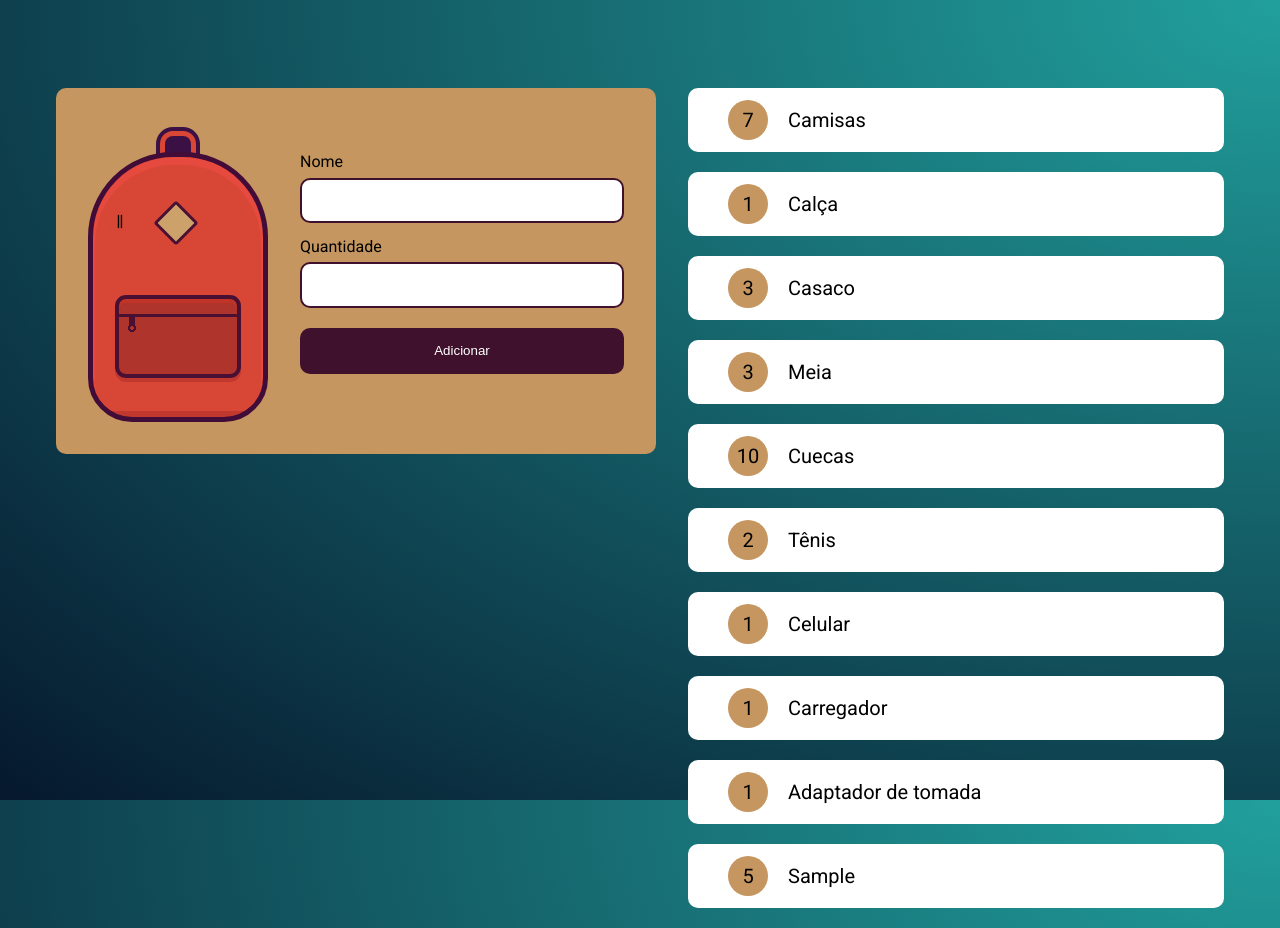
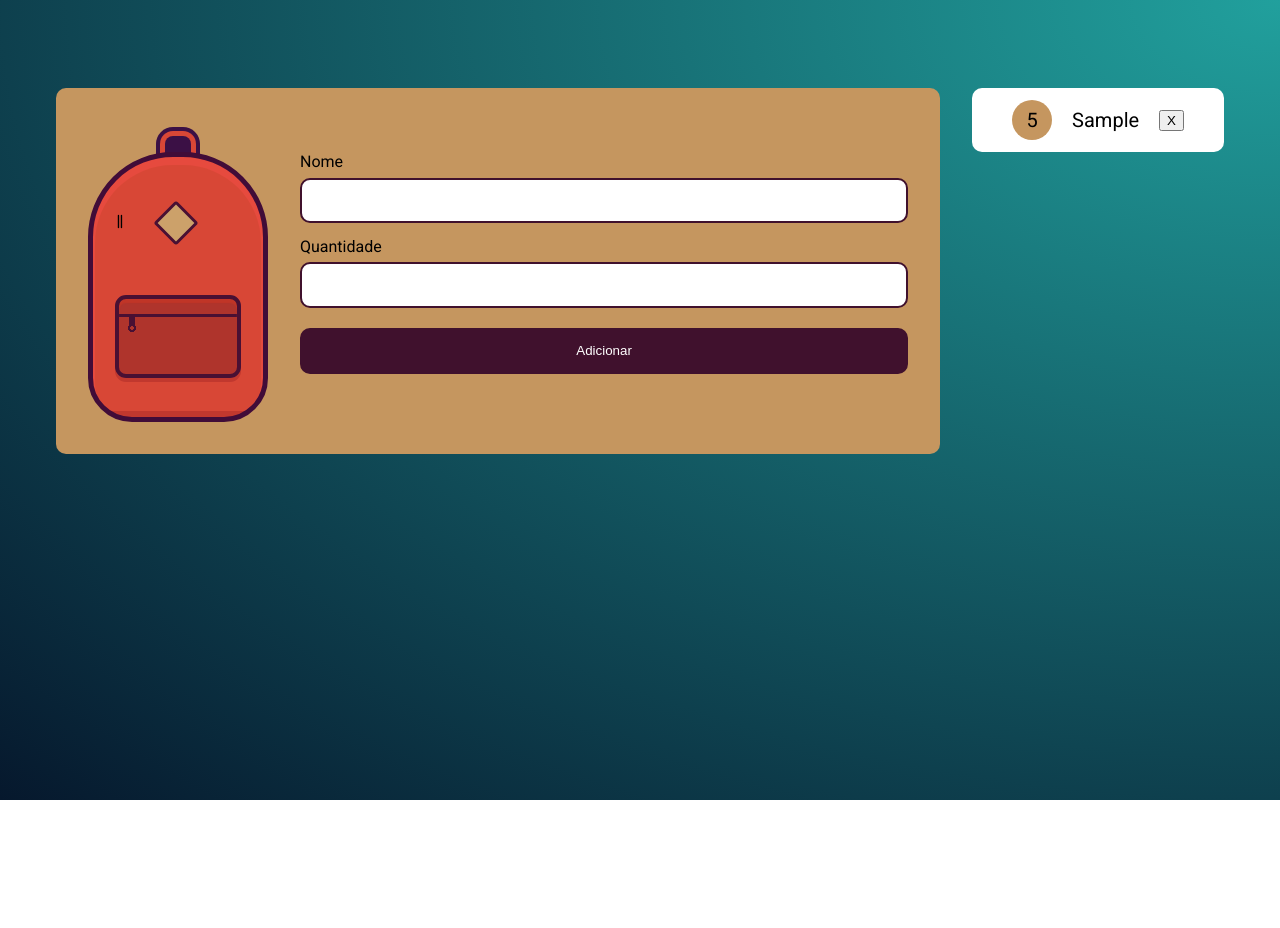
Before and after one commit to santanafx/mochila-de-viagem, a plain HTML site: page index.html in a window 1280 px wide. Both pictures are taken after typing "Sample", "5" into the empty fields and a click on the input "Adicionar". After the commit the page ends 800 px from the top, so only its background shows below. Drawn offline with Linux system fonts and the light colour scheme.

Commit message:
Projeto final

```diff
--- a/index.html
+++ b/index.html
@@ -18,27 +18,18 @@
         <div class="principal">
             <div class="mochila"></div>
             <form action="" class="adicionar" id="novoItem">
-                <label for="item">Nome</label>
+                <label for="nome">Nome</label>
                 <input type="text" name="nome" id="nome">
-                <label for="item">Quantidade</label>
+                <label for="quantidade">Quantidade</label>
                 <input type="number" name="quantidade" id="quantidade">
-                <input type="submit" value="Adicionar" class="cadastrar">
+                <input type="submit" value="Adicionar" class="cadastrar" id="cadastrar">
             </form>
         </div>
 
-        <ul class="lista" id="lista">
-            <li class="item"><strong>7</strong>Camisas</li>
-            <li class="item"><strong>1</strong>Calça</li>
-            <li class="item"><strong>3</strong>Casaco</li>
-            <li class="item"><strong>3</strong>Meia</li>
-            <li class="item"><strong>10</strong>Cuecas</li>
-            <li class="item"><strong>2</strong>Tênis</li>
-            <li class="item"><strong>1</strong>Celular</li>
-            <li class="item"><strong>1</strong>Carregador</li>
-            <li class="item"><strong>1</strong>Adaptador de tomada</li>
-        </ul>
+        <ul class="lista" id="lista"></ul>
     </main>
-    <script src="./js/main.js"></script>
+
+    <script src="js/main.js"></script>
 </body>
 
 </html>
--- a/js/main.js
+++ b/js/main.js
@@ -1,61 +1,79 @@
-const form = document.getElementById("novoItem");
-const lista = document.getElementById("lista");
-const itens = JSON.parse(localStorage.getItem("itens")) || [];
+const form = document.getElementById("novoItem")
+const lista = document.getElementById("lista")
+const itens = JSON.parse(localStorage.getItem("itens")) || []
 
-console.log(itens);
-
-itens.forEach((elemento) => {
-  criaElemento(elemento);
-});
+itens.forEach( (elemento) => {
+    criaElemento(elemento)
+} )
 
 form.addEventListener("submit", (evento) => {
-  evento.preventDefault();
+    evento.preventDefault()
 
-  const nome = evento.target.elements["nome"];
-  const quantidade = evento.target.elements["quantidade"];
+    const nome = evento.target.elements['nome']
+    const quantidade = evento.target.elements['quantidade']
 
-  const existe = itens.find((elemento) => elemento.nome === nome.value); //busca todos os elementos do array itens, na posição nome e pergunta se elemento.nome é igual ao valor do nome
+    const existe = itens.find( elemento => elemento.nome === nome.value )
 
-  const itemAtual = {
-    nome: nome.value,
-    quantidade: quantidade.value,
-  };
+    const itemAtual = {
+        "nome": nome.value,
+        "quantidade": quantidade.value
+    }
 
-  if (existe) {
-    itemAtual.id = existe.id;
+    if (existe) {
+        itemAtual.id = existe.id
 
-    atualizaElemento(itemAtual);
+        atualizaElemento(itemAtual)
 
-    itens[existe.id] = itemAtual;
-  } else {
-    itemAtual.id = itens.length;
+        itens[itens.findIndex(elemento => elemento.id === existe.id)] = itemAtual
+    } else {
+        itemAtual.id = itens[itens.length -1] ? (itens[itens.length-1]).id + 1 : 0;
 
-    criaElemento(itemAtual);
+        criaElemento(itemAtual)
 
-    itens.push(itemAtual);
-  }
+        itens.push(itemAtual)
+    }
 
-  localStorage.setItem("item", JSON.stringify(itens));
+    localStorage.setItem("itens", JSON.stringify(itens))
 
-  nome.value = "";
-  quantidade.value = "";
-});
+    nome.value = ""
+    quantidade.value = ""
+})
 
-const criaElemento = (item) => {
-  const novoItem = document.createElement("li");
-  novoItem.classList.add("item");
+function criaElemento(item) {
+    const novoItem = document.createElement("li")
+    novoItem.classList.add("item")
 
-  const numeroItem = document.createElement("strong");
-  numeroItem.innerHTML = item.quantidade;
-  numeroItem.dataset.id = item.id;
-  novoItem.appendChild(numeroItem);
+    const numeroItem = document.createElement("strong")
+    numeroItem.innerHTML = item.quantidade
+    numeroItem.dataset.id = item.id
+    novoItem.appendChild(numeroItem)
 
-  novoItem.innerHTML += item.nome;
+    novoItem.innerHTML += item.nome
 
-  lista.appendChild(novoItem);
-};
+    novoItem.appendChild(botaoDeleta(item.id))
+
+    lista.appendChild(novoItem)
+}
 
 function atualizaElemento(item) {
-  document.querySelector("[data-id='" + item.id + "']").innerHTML =
-    item.quantidade;
+    document.querySelector("[data-id='"+item.id+"']").innerHTML = item.quantidade
 }
+
+function botaoDeleta(id) {
+    const elementoBotao = document.createElement("button")
+    elementoBotao.innerText = "X"
+
+    elementoBotao.addEventListener("click", function() {
+        deletaElemento(this.parentNode, id)
+    })
+
+    return elementoBotao
+}
+
+function deletaElemento(tag, id) {
+    tag.remove()
+
+    itens.splice(itens.findIndex(elemento => elemento.id === id), 1)
+
+    localStorage.setItem("itens", JSON.stringify(itens))
+}
```
